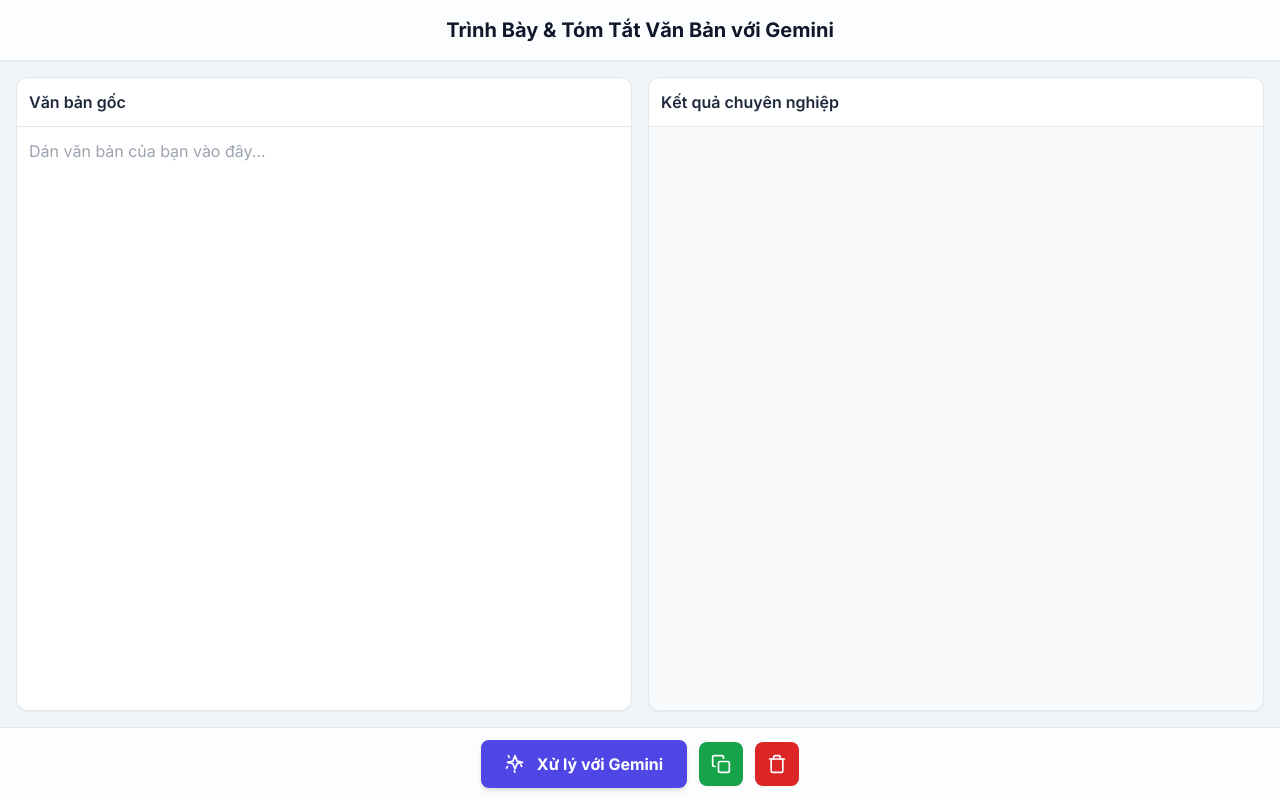
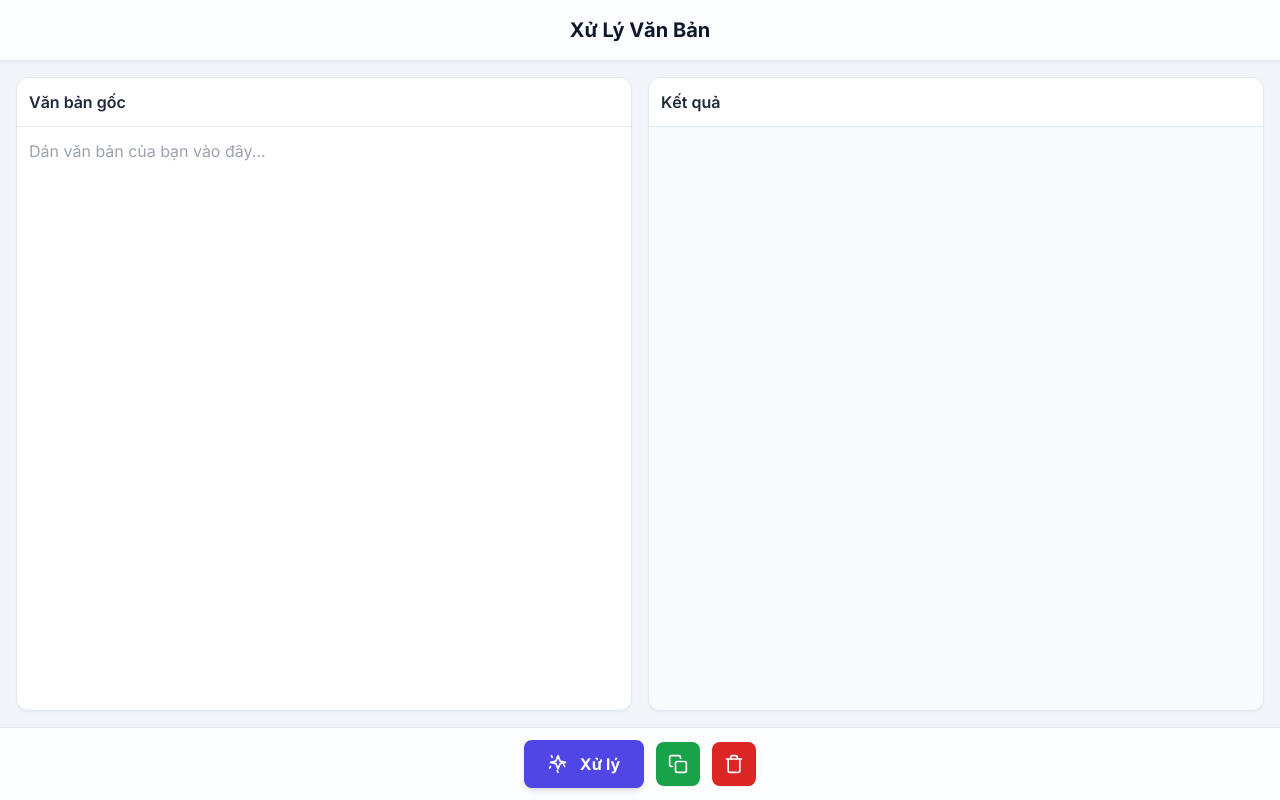
Before and after one commit to pmtl-protect/xulyvanban, a website: page index.html in a window 1280 px wide. Drawn offline with nearby package versions, Linux system fonts and the light colour scheme.

Commit message:
Update index.html

```diff
--- a/index.html
+++ b/index.html
@@ -3,7 +3,7 @@
 <head>
     <meta charset="UTF-8">
     <meta name="viewport" content="width=device-width, initial-scale=1.0">
-    <title>Trình Bày Văn Bản với Gemini</title>
+    <title>Xử Lý Văn Bản</title>
     <script src="https://cdn.tailwindcss.com"></script>
     <link rel="preconnect" href="https://fonts.googleapis.com">
     <link rel="preconnect" href="https://fonts.gstatic.com" crossorigin>
@@ -24,7 +24,7 @@
 </head>
 <body class="h-full flex flex-col bg-slate-100 text-slate-800">
     <header class="bg-white/80 backdrop-blur-sm border-b border-slate-200 p-4 shadow-sm">
-        <h1 class="text-xl font-bold text-center text-slate-900">Trình Bày & Tóm Tắt Văn Bản với Gemini</h1>
+        <h1 class="text-xl font-bold text-center text-slate-900">Xử Lý Văn Bản</h1>
     </header>
 
     <main class="flex-grow p-2 sm:p-4 overflow-y-auto">
@@ -38,7 +38,7 @@
 
             <!-- Vùng kết quả -->
             <div class="textarea-container bg-white rounded-xl shadow-sm border border-slate-200">
-                <label for="outputText" class="block text-base font-semibold p-3 border-b border-slate-200">Kết quả chuyên nghiệp</label>
+                <label for="outputText" class="block text-base font-semibold p-3 border-b border-slate-200">Kết quả</label>
                 <textarea id="outputText" readonly class="w-full p-3 bg-slate-50 rounded-b-xl focus:outline-none resize-none"></textarea>
             </div>
 
@@ -51,7 +51,7 @@
             <button id="processButton" class="bg-indigo-600 text-white font-bold py-3 px-6 rounded-lg hover:bg-indigo-700 active:scale-95 transition-all duration-150 shadow-md flex items-center justify-center gap-3 w-full sm:w-auto">
                 <svg id="processIcon" xmlns="http://www.w3.org/2000/svg" width="20" height="20" viewBox="0 0 24 24" fill="none" stroke="currentColor" stroke-width="2" stroke-linecap="round" stroke-linejoin="round"><path d="M12 2L14.5 8.5L21 10L14.5 11.5L12 18L9.5 11.5L3 10L9.5 8.5L12 2Z"/><path d="M4 2L5 4"/><path d="M19 13L20 15"/><path d="M2 17L3 15"/><path d="M12 22L11 20"/></svg>
                 <svg id="loadingIcon" class="hidden animate-spin-slow" xmlns="http://www.w3.org/2000/svg" width="20" height="20" viewBox="0 0 24 24" fill="none" stroke="currentColor" stroke-width="2" stroke-linecap="round" stroke-linejoin="round"><path d="M21 12a9 9 0 1 1-6.219-8.56"/></svg>
-                <span id="buttonText">Xử lý với Gemini</span>
+                <span id="buttonText">Xử lý</span>
             </button>
             <button id="copyButton" title="Sao chép" class="bg-green-600 text-white font-bold p-3 rounded-lg hover:bg-green-700 active:scale-95 transition-all duration-150 shadow-sm">
                 <svg xmlns="http://www.w3.org/2000/svg" width="20" height="20" viewBox="0 0 24 24" fill="none" stroke="currentColor" stroke-width="2" stroke-linecap="round" stroke-linejoin="round"><rect x="9" y="9" width="13" height="13" rx="2" ry="2"></rect><path d="M5 15H4a2 2 0 0 1-2-2V4a2 2 0 0 1 2-2h9a2 2 0 0 1 2 2v1"></path></svg>
@@ -134,7 +134,7 @@
                 processButton.disabled = false;
                 processIcon.classList.remove('hidden');
                 loadingIcon.classList.add('hidden');
-                buttonText.textContent = 'Xử lý với Gemini';
+                buttonText.textContent = 'Xử lý';
             }
         }
 
```
